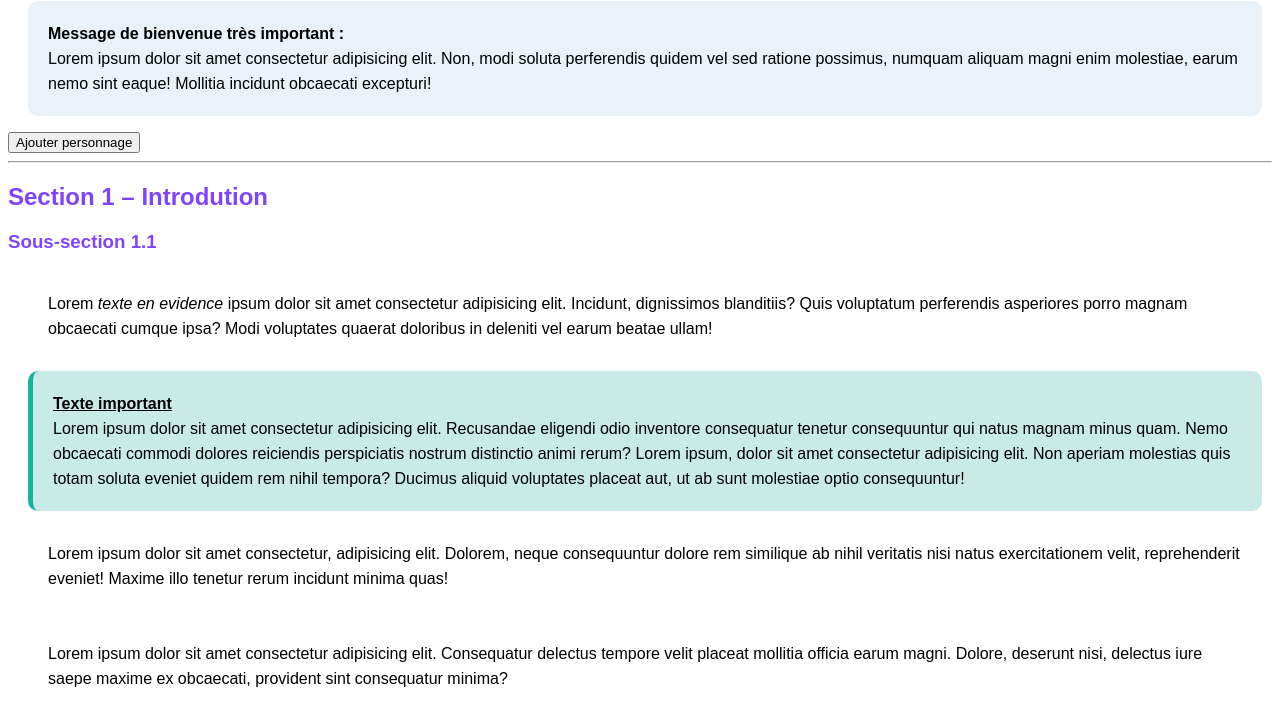
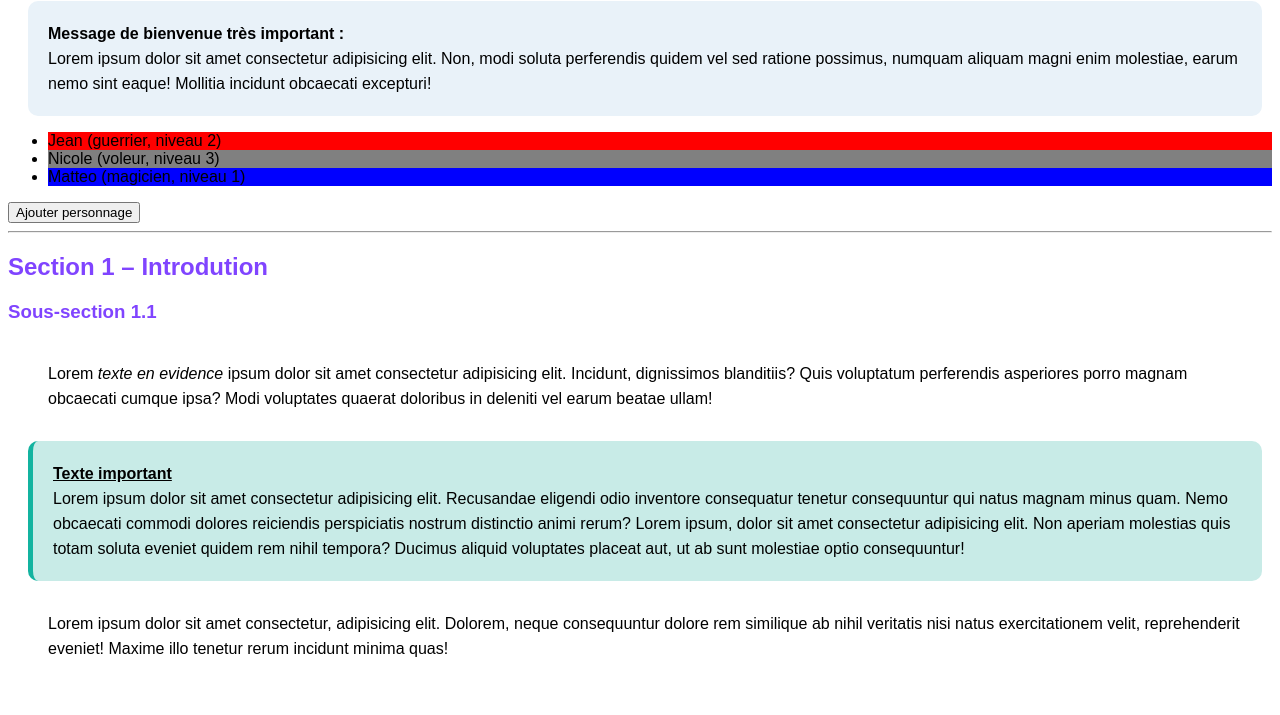
Before and after one commit to dreanod/oc25, a plain HTML site: page 2_web/exemple2-1.html in a window 1280 px wide. Shown: the part 79-794 px from the top of the page. Drawn offline with Linux system fonts and the light colour scheme.

Commit message:
TP JS objets

```diff
--- a/2_web/css/style2.css
+++ b/2_web/css/style2.css
@@ -36,3 +36,15 @@ p {
 .important > strong {
     text-decoration: underline solid;
 }
+
+.guerrier {
+    background-color: red;
+}
+
+.magicien {
+    background-color: blue;
+}
+
+.voleur {
+    background-color: gray;
+}
--- a/2_web/js/exemple.js
+++ b/2_web/js/exemple.js
@@ -1,24 +1,59 @@
-var message = 'Bienvenue';
 
-// console.log(message);
 
-// function ma_fonction() {
-//     console.log('ma fonction');
-// }
+var jean = {
+    nom: 'jean',
+    classe: 'guerrier',
+    niveau: 2,
+    passer_niveau: function() {
+        this.niveau++;
+    }
+};
 
-// ma_fonction();
+console.log(jean);
+console.log(jean.niveau);
+jean.passer_niveau();
+console.log(jean.niveau);
 
-// console.log(document.getElementById('bienvenue').textContent)
+function creer_personnage(nom, classe, niveau) {
+   var nouveau_personnage = {
+        nom: nom,
+        classe: classe,
+        niveau: niveau,
+        passer_niveau: function() {
+            this.niveau++;
+        },
+        creer_li: function() {
+            var li_personnage = document.createElement('li');
+            var texte_personnage = document.createTextNode(
+                this.nom + ' (' + this.classe +', niveau ' + this.niveau + ')'
+            );
+            li_personnage.appendChild(texte_personnage);
+            li_personnage.setAttribute('class', this.classe)
+            return li_personnage;
+        }
+    }
 
-// for (var i = 0; i < 10; i++) {
-//     console.log(i);
-// }
+    return nouveau_personnage;
+};
 
-function ajouter_perso() {
-    var nom_perso = 'Jean';
+var nicole = creer_personnage('Nicole', 'voleur', 3);
 
-    var nouveau_li = document.createElement('li');
-    var nouveau_text = document.createTextNode(text_personnage);
+console.log(nicole)
 
-    console.log('perso');
+
+var troupe = [
+    creer_personnage('Jean', 'guerrier', 2),
+    creer_personnage('Nicole', 'voleur', 3),
+    creer_personnage('Matteo', 'magicien', 1)
+]
+
+console.log(troupe);
+console.log(troupe[0])
+
+for (var i = 0; i < troupe.length; i++) {
+    var perso = troupe[i];
+    li_personnage = perso.creer_li();
+
+    var liste_perso = document.getElementById("liste_de_perso");
+    liste_perso.appendChild(li_personnage);
 }
```
